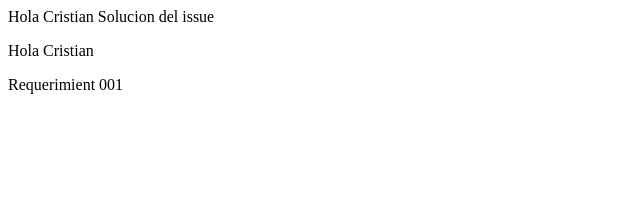
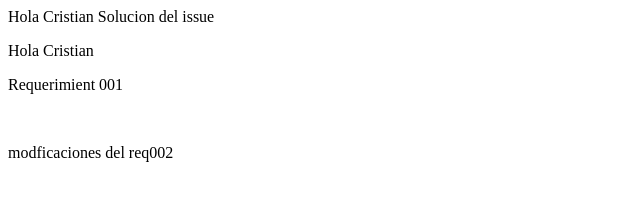
Before and after one commit to crmoyag-86/tallerce, a plain HTML site: page index.html in a window 1280 px wide. Shown: the whole page, without its empty margins (0-640 px from the left). Drawn offline with Linux system fonts and the light colour scheme.

Commit message:
Cambios del req002

```diff
--- a/index.html
+++ b/index.html
@@ -10,6 +10,8 @@
 
 <P>Requerimient 001</P>
 
+<br>
+<p> modficaciones del req002</p>
 
 
 </BODY>
```
